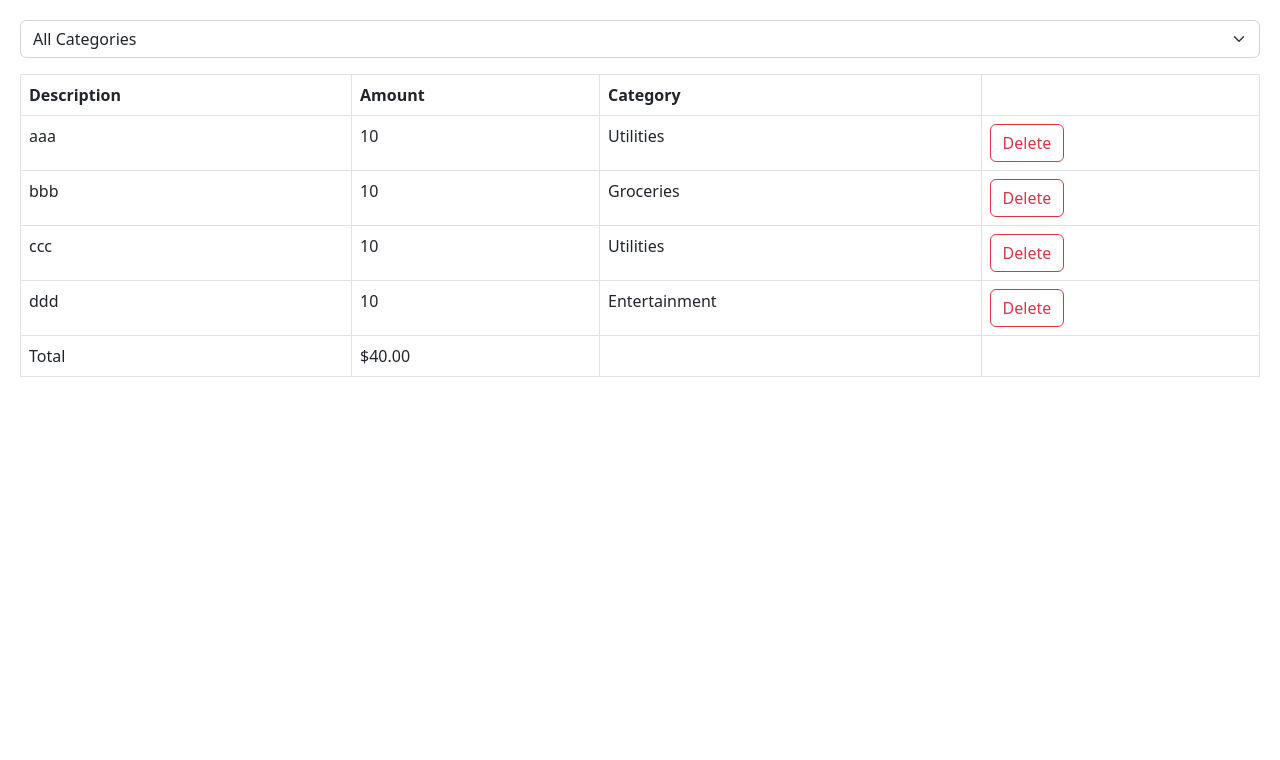
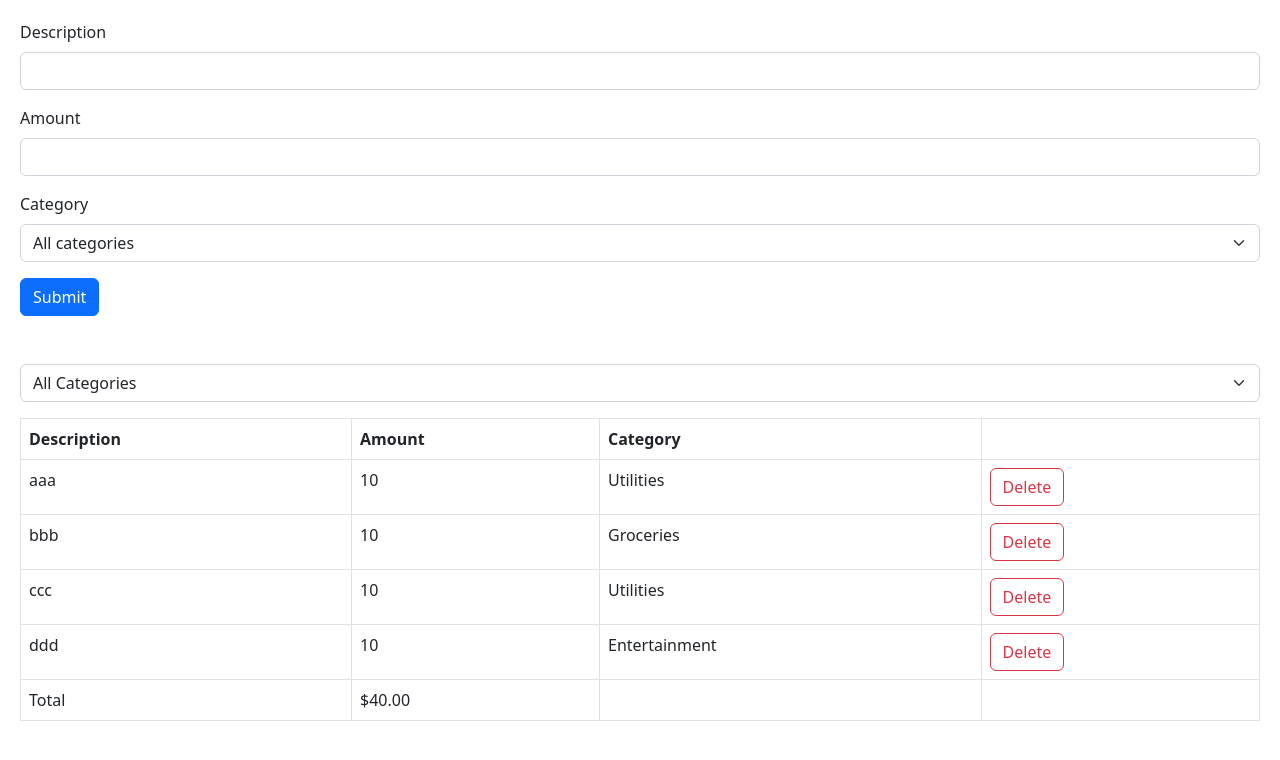
Before and after one commit to JaspalSingh1998/react-hook-form-zod, a React (Vite) app: page / in a window 1280 px wide. Shown: the top 760 px of the page. Built offline with nearby package versions, Linux system fonts and the light colour scheme.

Commit message:
Integrated expense form

```diff
--- a/src/App.tsx
+++ b/src/App.tsx
@@ -1,6 +1,9 @@
 import { useState } from "react"
 import ExpenseFilter from "./expense-tracker/components/ExpenseFilter"
+import ExpenseForm from "./expense-tracker/components/ExpenseForm";
 import ExpenseList from "./expense-tracker/components/ExpenseList"
+
+export const categories = ["Groceries", "Utilities", "Entertainment"]
 
 function App() {
   const [selectedFilter, setSelectedFilter] = useState('');
@@ -15,6 +18,9 @@ function App() {
 
   return (
     <div>
+      <div className="mb-5">
+        <ExpenseForm />
+      </div>
       <div className="mb-3">
         <ExpenseFilter onSelectCategory={(category) => setSelectedFilter(category)}/>
       </div>
--- /dev/null
+++ b/src/expense-tracker/components/ExpenseForm.tsx
@@ -0,0 +1,29 @@
+import React from 'react'
+import { categories } from '../../App'
+
+const ExpenseForm = () => {
+  return (
+    <form>
+        <div className="mb-3">
+            <label htmlFor="description" className="form-label">Description</label>
+            <input type="text" className="form-control" id="description" />
+        </div>
+        <div className="mb-3">
+            <label htmlFor="amount" className="form-label">Amount</label>
+            <input id='amount' type="number" className="form-control" />
+        </div>
+        <div className="mb-3">
+            <label htmlFor="category" className="form-label">Category</label>
+             <select id="category" className="form-select">
+                <option value="">All categories</option>
+                {categories.map(category => (
+                    <option key={category} value={category}>{category}</option>
+                ))}
+             </select>
+        </div>
+        <button className="btn btn-primary">Submit</button>
+    </form>
+  )
+}
+
+export default ExpenseForm
```
